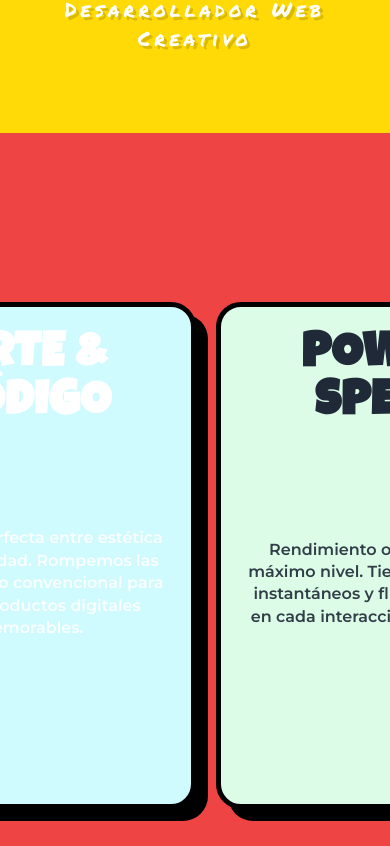
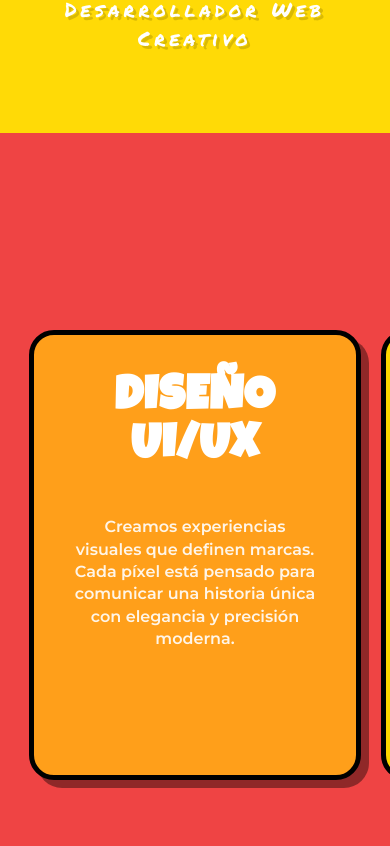
Before and after one commit to loky67-3/PORTAFOLIO1, a React app: page / in a window 390 px wide. Shown: the part 798-1644 px from the top of the page. Built offline with nearby package versions, Linux system fonts and the light colour scheme; the HTML template or start-up script is replaced by a standard one; a web font is replaced by a local one.

Commit message:
cambios carrusel responsivo diferentes estylos ya que no lo podia arreglar

```diff
--- a/src/Cards.jsx
+++ b/src/Cards.jsx
@@ -11,6 +11,7 @@ const Cards = () => {
       const track = trackRef.current;
 
       if (section && track) {
+        // EN ESCRITORIO: Lógica Sticky original
         const sectionTop = section.offsetTop;
         const sectionHeight = section.offsetHeight;
         const windowHeight = window.innerHeight;
@@ -31,6 +32,13 @@ const Cards = () => {
           // Movemos el track hacia la izquierda
           const x = -(scrollWidth * progress);
           track.style.transform = `translateX(${x}px)`;
+        } else if (scrollY < start) {
+          // Si estamos arriba, forzamos el inicio (0px)
+          track.style.transform = `translateX(0px)`;
+        } else if (scrollY > end) {
+          // Si ya pasamos la sección, forzamos el FINAL (para que no falte el último card)
+          const scrollWidth = track.scrollWidth - window.innerWidth;
+          track.style.transform = `translateX(-${scrollWidth}px)`;
         }
       }
     };
@@ -151,6 +159,9 @@ const Cards = () => {
 
         </div>
       </div>
+
+      {/* Flecha para indicar que se puede seguir bajando (solo en móvil) */}
+      <div className="scroll-down-arrow"></div>
     </section>
   );
 }
--- a/src/index.css
+++ b/src/index.css
@@ -419,7 +419,8 @@ height:220px;
 .carousel-track {
   display: flex;
   gap: 20px; /* Reducimos el espacio para que estén más juntas */
-  padding-left: 5vw; /* Empezar un poco adentro */
+  /* Centramos la primera card: 50% pantalla - mitad de tarjeta (190px) */
+  padding-left: calc(40% - 1vw - 190px);
   width: max-content; /* El ancho es la suma de los hijos */
   align-items: center;
   height: 70vh;
@@ -523,6 +524,11 @@ height:220px;
   width: 100%;
 }
 
+/* Flecha para bajar al final del carrusel (oculta en escritorio) */
+.scroll-down-arrow {
+  display: none;
+}
+
 /* Grid de 10 iconos */
 .icon-row-10 {
   display: grid;
@@ -621,34 +627,45 @@ height:220px;
 
   /* --- CAROUSEL --- */
   .carousel-section {
+    height: 400vh; /* Altura necesaria para el efecto de scroll */
+    padding: 0;
     background-color: #ef4444; /* Rojo Intenso */
-    height: 200vh; /* Reducimos más la altura para que no sobre espacio rojo al final */
-    padding: 0;
   }
   .carousel-sticky {
-    position: sticky; /* Activamos el efecto sticky de nuevo */
+    position: sticky; /* Activamos el efecto sticky */
     top: 0;
     height: 100vh;
-    overflow: hidden;
+    overflow: hidden; /* Ocultamos lo que sale de la pantalla */
     display: flex;
-    align-items: center; /* Centramos las cards verticalmente */
-    background-color: #ef4444; /* Rojo Intenso */
+    flex-direction: column;
+    background-color: #ef4444;
+    justify-content: center; /* Centramos verticalmente */
   }
   .carousel-track {
-    flex-direction: row; /* Volvemos a ponerlas en fila horizontal */
-    width: max-content;
-    margin: 0;
-    padding-left: 20px; /* Un pequeño margen a la izquierda */
+    /* Volvemos a la configuración para animación JS */
+    display: flex;
+    flex-direction: row;
+    width: max-content; /* IMPORTANTE: Deja que crezca a lo ancho */
+    overflow-x: visible;
+    scroll-snap-type: none;
+    padding: 20px 7.5vw; /* Padding lateral para que la 1ra y última card se centren */
     gap: 20px;
+    /* Quitamos el bloqueo de transform para que el JS funcione */
+    transform: translateX(0);
+    /* Ocultar barra de scroll */
+    -ms-overflow-style: none;
+    scrollbar-width: none;
   }
+  .carousel-track::-webkit-scrollbar { display: none; }
+
   .toon-card {
-    display: flex; /* Mostramos TODAS las cards */
-    width: 85vw; /* Que ocupen casi todo el ancho de la pantalla */
-    max-width: 340px;
-    height: 60vh; /* Altura cómoda para ver el contenido sin ocupar toda la pantalla */
+    flex-shrink: 0; /* Evita que se aplasten */
+    width: 85vw;
+    max-width: 360px;
+    height: auto;
     min-height: 450px;
     margin: 0;
-    padding: 25px;
+    box-shadow: 8px 8px 0px rgba(0,0,0,0.4); /* Sombra más ligera para móvil */
   }
 
   /* Ajustamos el texto dentro de las cards para móvil */
@@ -746,4 +763,33 @@ height:220px;
     font-size: 15rem;
     bottom: -40px;
   }
+
+  /* Flecha para bajar al final del carrusel (solo móvil) */
+  .scroll-down-arrow {
+    display: block;
+    position: absolute;
+    bottom: 20px; /* Al final de la sección */
+    left: 50%;
+    transform: translateX(-50%);
+    width: 0;
+    height: 0;
+    border-left: 35px solid transparent;
+    border-right: 35px solid transparent;
+    border-top: 45px solid white; /* La punta de la flecha */
+    filter: drop-shadow(0 4px 2px rgba(0,0,0,0.3));
+    animation: bounce-arrow 2s ease-in-out infinite;
+    z-index: 20;
+  }
+
+  @keyframes bounce-arrow {
+    0%, 20%, 50%, 80%, 100% {
+      transform: translateX(-50%) translateY(0);
+    }
+    40% {
+      transform: translateX(-50%) translateY(-25px);
+    }
+    60% {
+      transform: translateX(-50%) translateY(-10px);
+    }
+  }
 }
```
